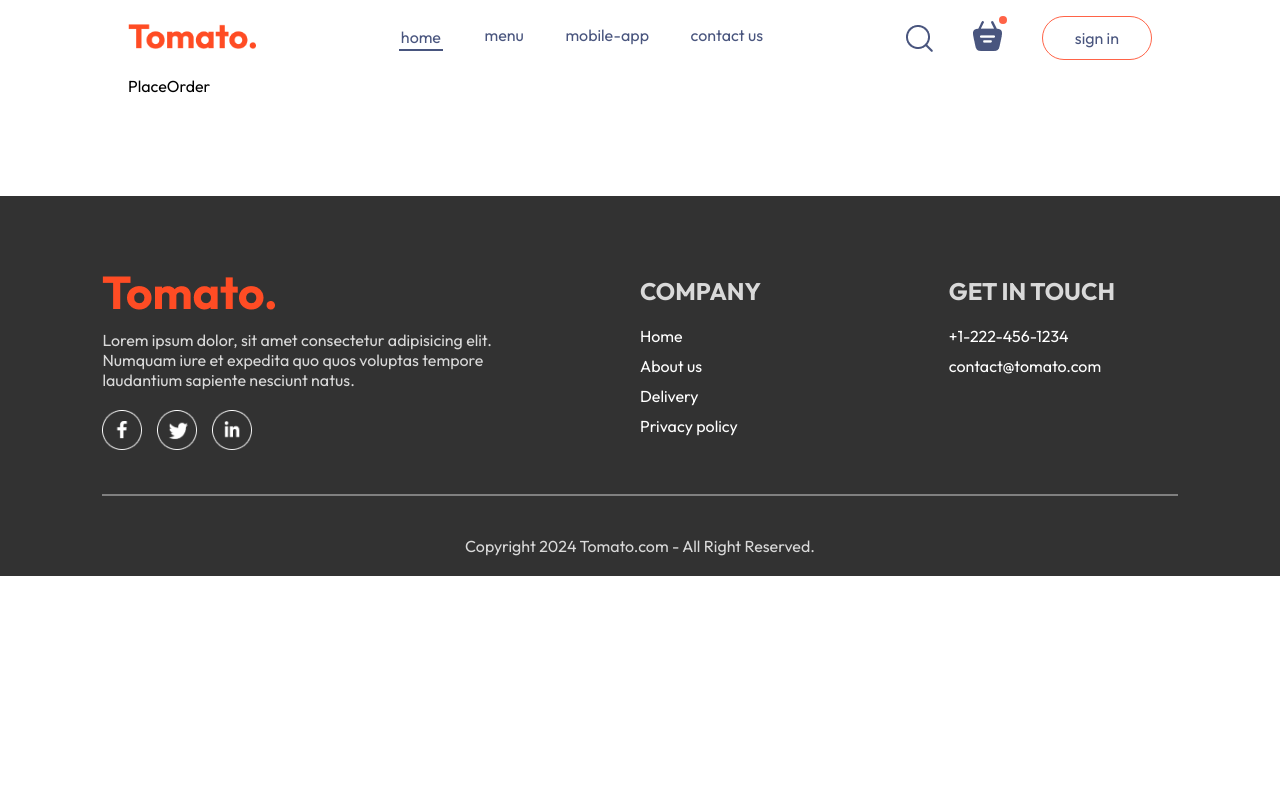
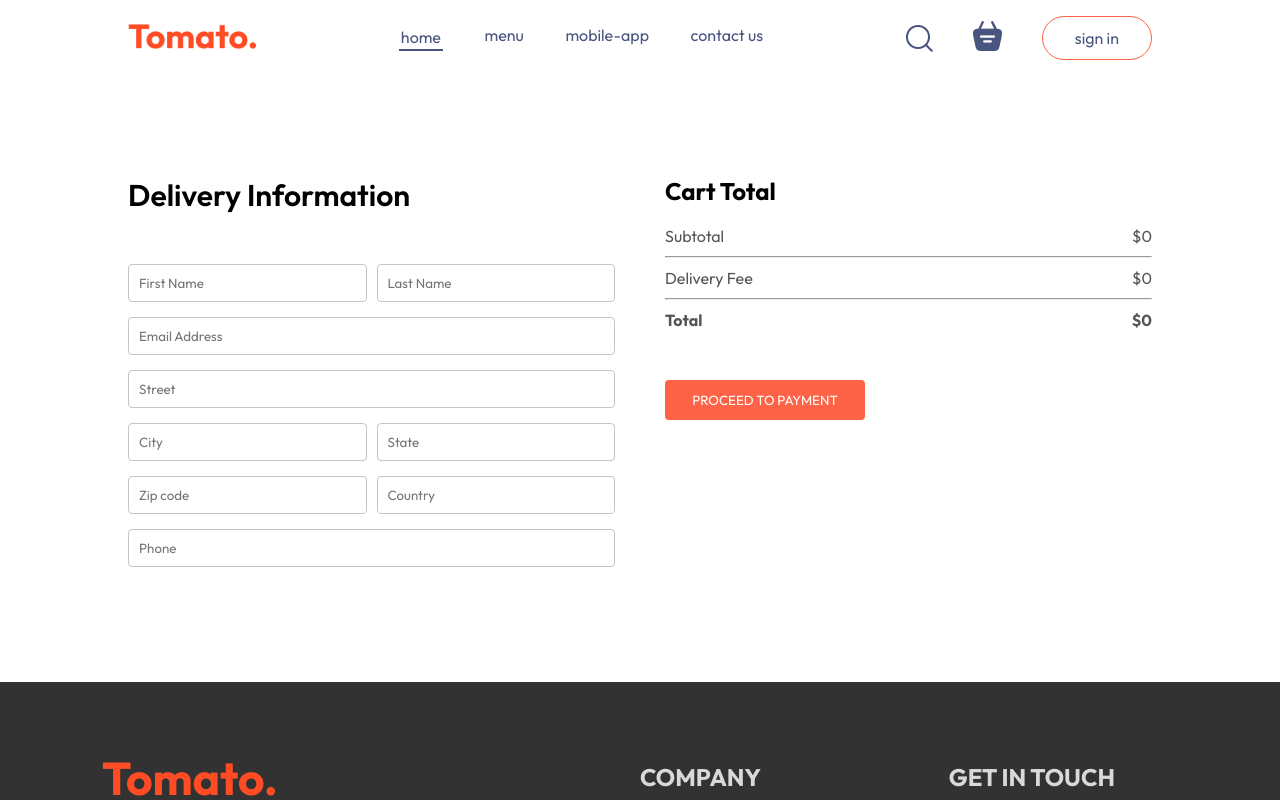
Before and after one commit to Ebha-Mollick/Food-Delivery, a React (Vite) app in the folder frontend/: page /order in a window 1280 px wide. Shown: the top 800 px of the page. Built offline with nearby package versions, Linux system fonts and the light colour scheme.

Commit message:
Added place order page

```diff
--- a/frontend/src/components/Navbar/Navbar.jsx
+++ b/frontend/src/components/Navbar/Navbar.jsx
@@ -1,11 +1,14 @@
-import React, { useState } from 'react'
+import React, { useContext, useState } from 'react'
 import './Navbar.css'
 import { assets } from '../../assets/assets'
 import {Link} from 'react-router-dom'
+import { StoreContext } from '../../context/StoreContext'
 
 const Navbar = ({setShowLogin}) => {
 
     const [menu, setMenu] = useState("home");
+
+    const {getTotalCartAmount} = useContext(StoreContext)
 
   return (
     <div className='navbar'>
@@ -20,7 +23,7 @@
             <img src={assets.search_icon} alt="" />
             <div className='navbar-search-icon'>
                 <Link to='/cart'><img src={assets.basket_icon} alt="" /></Link>
-                <div className="dot">
+                <div className={getTotalCartAmount()===0?"":"dot"}>
 
                 </div>
             </div>
--- a/frontend/src/context/StoreContext.jsx
+++ b/frontend/src/context/StoreContext.jsx
@@ -21,16 +21,24 @@
         setCartItems((prev) => ({...prev,[itemId]:prev[itemId]-1}))
     }
 
-    useEffect (() => {
-        console.log(cartItems);
-    }, [cartItems])
+    const getTotalCartAmount = () => {
+        let totalAmount = 0;
+        for(const item in cartItems){
+            if(cartItems[item] > 0){
+                let itemInfo = food_list.find((product)=>product._id === item);
+                totalAmount += itemInfo.price* cartItems[item];
+            }
+        }
+        return totalAmount;
+    }
 
     const contextValue ={
         food_list,
         cartItems,
         setCartItems,
         addToCart,
-        removeFromCart
+        removeFromCart,
+        getTotalCartAmount
     }
     return(
         <StoreContext.Provider value={contextValue}>
--- a/frontend/src/pages/Cart/Cart.css
+++ b/frontend/src/pages/Cart/Cart.css
@@ -23,3 +23,68 @@
 .cart-items-item .cross{
     cursor: pointer;
 }
+.cart-bottom{
+    margin-top: 80px;
+    display: flex;
+    justify-content: space-between;
+    gap: max(12vw, 20px);
+}
+.cart-total{
+    flex: 1;
+    display: flex;
+    flex-direction: column;
+    gap: 20px;
+}
+.cart-total-details{
+    display: flex;
+    justify-content: space-between;
+    color: #555;
+}
+.cart-total hr{
+    margin: 10px 0px;
+}
+.cart-total button{
+    border: none;
+    color: white;
+    background-color: tomato;
+    width: max(15vw, 200px);
+    padding: 12px 0px;
+    border-radius: 4px;
+    cursor: pointer;
+}
+.cart-promocode{
+    flex: 1;
+}
+.cart-promocode p{
+    color: #555;
+}
+.cart-promocode-input{
+    margin-top: 10px;
+    display: flex;
+    justify-content: space-between;
+    align-items: center;
+    background-color: #eaeaea;
+    border-radius: 4px;
+}
+.cart-promocode-input input{
+    background: transparent;
+    border: none;
+    outline: none;
+    padding-left: 10px;
+}
+.cart-promocode-input button{
+    width: max(10vw, 150px);
+    padding: 12px 5px;
+    background-color: black;
+    border: none;
+    color: white;
+    border-radius: 4px;
+}
+@media (max-width:750px){
+    .cart-bottom{
+        flex-direction: column-reverse;
+    }
+    .cart-promocode{
+        justify-content: start;
+    }
+}
--- a/frontend/src/pages/Cart/Cart.jsx
+++ b/frontend/src/pages/Cart/Cart.jsx
@@ -2,10 +2,12 @@
 import './Cart.css'
 import {StoreContext} from '../../context/StoreContext'
 import { useContext } from 'react'
+import { useNavigate } from 'react-router-dom'
 
 const Cart = () => {
-  const {cartItems, food_list, removeFromCart} = useContext(StoreContext);
+  const {cartItems, food_list, removeFromCart, getTotalCartAmount} = useContext(StoreContext);
 
+  const navigate = useNavigate();
   return (
     <div className='cart'>
       <div className="cart-items">
@@ -39,6 +41,38 @@
           }
         })}
       </div>
+      <div className="cart-bottom">
+        <div className="cart-total">
+          <h2>Cart Total</h2>
+          <div>
+            <div className="cart-total-details">
+              <p>Subtotal</p>
+              <p>${getTotalCartAmount()}</p>
+            </div>
+            <hr />
+
+            <div className="cart-total-details">
+              <p>Delivery Fee</p>
+              <p>${getTotalCartAmount()===0?0:2}</p>
+            </div>
+            <hr />
+            <div className="cart-total-details">
+              <b>Total</b>
+              <b>${getTotalCartAmount()===0?0:getTotalCartAmount()+2}</b>
+            </div>
+          </div>
+          <button onClick={()=>navigate('/order')}>PROCEED TO CHECKOUT</button>
+        </div>
+        <div className='cart-promocode'>
+          <div>
+            <p>If you have a promocode, Enter it here</p>
+            <div className="cart-promocode-input">
+              <input type="text" placeholder='promo code' />
+              <button>Submit</button>
+            </div>
+          </div>
+        </div>
+      </div>
     </div>
   )
 }
--- a/frontend/src/pages/PlaceOrder/PlaceOrder.css
+++ b/frontend/src/pages/PlaceOrder/PlaceOrder.css
@@ -0,0 +1,35 @@
+.place-order{
+    display: flex;
+    align-items: start;
+    justify-content: space-between;
+    gap: 50px;
+    margin-top: 100px;
+}
+.place-order-left{
+    width: 100%;
+    max-width: max(30%, 500px);
+}
+.place-order-left .title{
+    font-size: 30px;
+    font-weight: 600;
+    margin-bottom: 50px;
+}
+.place-order-left input{
+    margin-bottom: 15px;
+    width: 100%;
+    padding: 10px;
+    border: 1px solid #c5c5c5;
+    border-radius: 4px;
+    outline-color: tomato;
+}
+.place-order-left .multi-fields{
+    display: flex;
+    gap: 10px;
+}
+.place-order-right{
+    width: 100%;
+    max-width: max(40%, 500px);
+}
+.place-order .cart-total button{
+    margin-top: 30px;
+}
--- a/frontend/src/pages/PlaceOrder/PlaceOrder.jsx
+++ b/frontend/src/pages/PlaceOrder/PlaceOrder.jsx
@@ -1,9 +1,54 @@
-import React from 'react'
+import React, { useContext } from 'react'
 import './PlaceOrder.css'
+import { StoreContext } from '../../context/StoreContext'
 
 const PlaceOrder = () => {
+
+  const {getTotalCartAmount} =useContext(StoreContext)
   return (
-    <div>PlaceOrder</div>
+    <form className='place-order'>
+      <div className="place-order-left">
+        <p className='title'>Delivery Information</p>
+        <div className="multi-fields">
+          <input type="text" placeholder='First Name' />
+          <input type="text" placeholder='Last Name'/>
+        </div>
+        <input type="email" placeholder='Email Address'/>
+        <input type="text" placeholder='Street'/>
+        <div className="multi-fields">
+          <input type="text" placeholder='City' />
+          <input type="text" placeholder='State'/>
+        </div>
+        <div className="multi-fields">
+          <input type="text" placeholder='Zip code' />
+          <input type="text" placeholder='Country'/>
+        </div>
+        <input type="text" placeholder='Phone'/>
+      </div>
+      <div className="place-order-right">
+      <div className="cart-total">
+          <h2>Cart Total</h2>
+          <div>
+          <div className="cart-total-details">
+              <p>Subtotal</p>
+              <p>${getTotalCartAmount()}</p>
+            </div>
+            <hr />
+
+            <div className="cart-total-details">
+              <p>Delivery Fee</p>
+              <p>${getTotalCartAmount()===0?0:2}</p>
+            </div>
+            <hr />
+            <div className="cart-total-details">
+              <b>Total</b>
+              <b>${getTotalCartAmount()===0?0:getTotalCartAmount()+2}</b>
+            </div>
+          </div>
+          <button >PROCEED TO PAYMENT</button>
+        </div>
+      </div>
+    </form>
   )
 }
 
```
